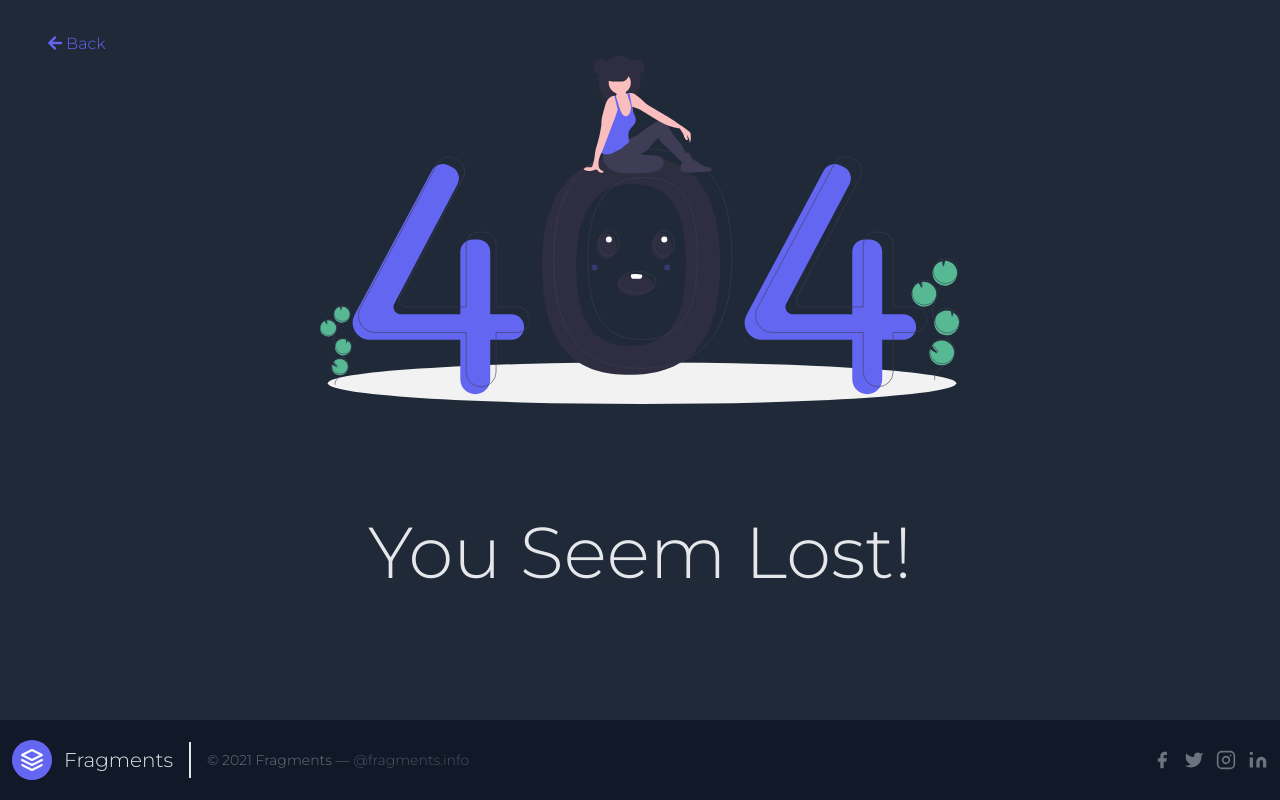
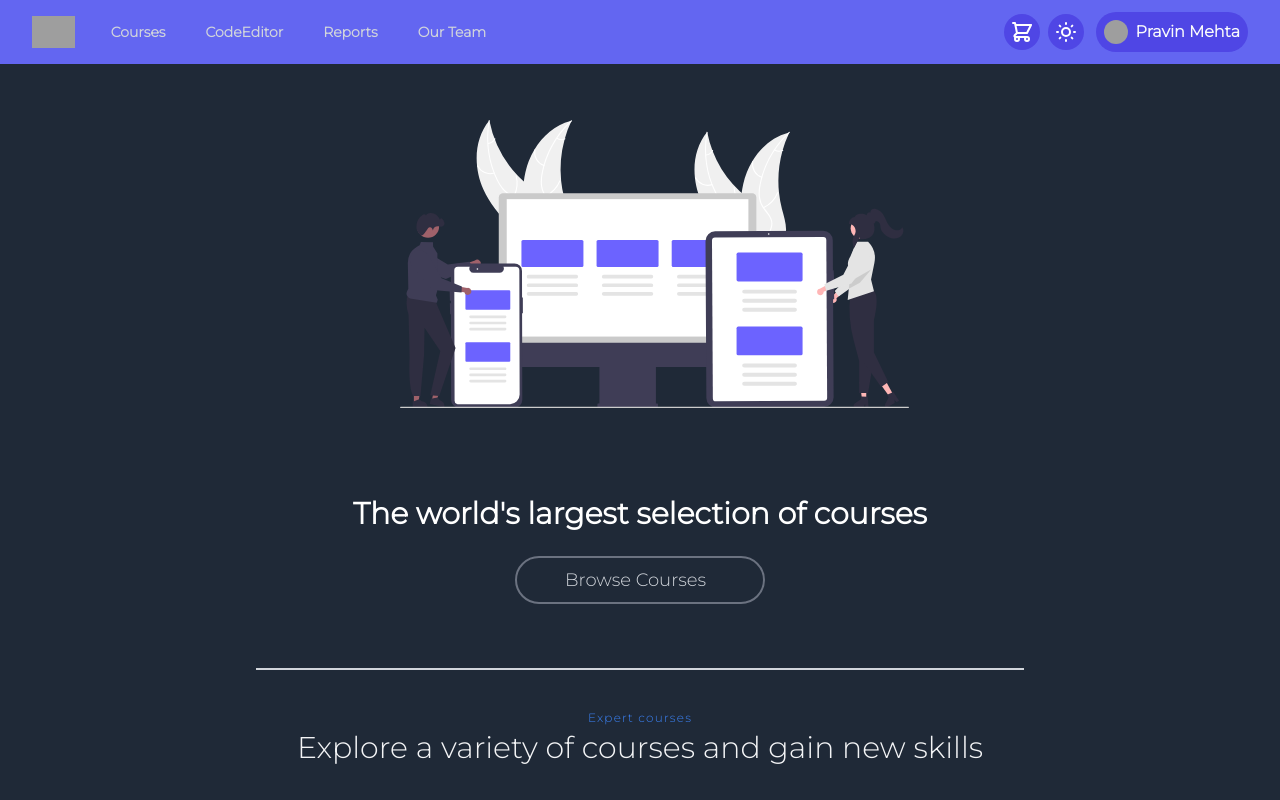
Before and after one commit to dhairyapanjwani/EdTech-Website, a React (Create React App) app in the folder frontend/: page / in a window 1280 px wide. Shown: the top 800 px of the page. Built offline with nearby package versions, Linux system fonts and the light colour scheme; grey boxes are pictures that could not be loaded.

Commit message:
issue fixed

```diff
--- a/frontend/src/Routes.js
+++ b/frontend/src/Routes.js
@@ -37,12 +37,12 @@
         <Route path="/admin/upload_course" component={UploadCourse} exact />
         <Route path="/adminlogin" component={AdminLogin} exact />
         <Route path="/reports" component={Reports} exact />
+        <Route path="/" component={Home} exact />
         <Route path="/" component={NotFound} />
         <Route path="/editor" exact component={CodeEditor} />
         <Route path="/admin/upload_course" component={UploadCourse} exact />
         <Route path="/adminlogin" component={AdminLogin} exact />
         <Route path="/reports" component={Reports} exact />
-        <Route path="/" component={Home} exact />
         <Route path="/:anything" component={NotFound} />
       </Switch>
     </BrowserRouter>
```
